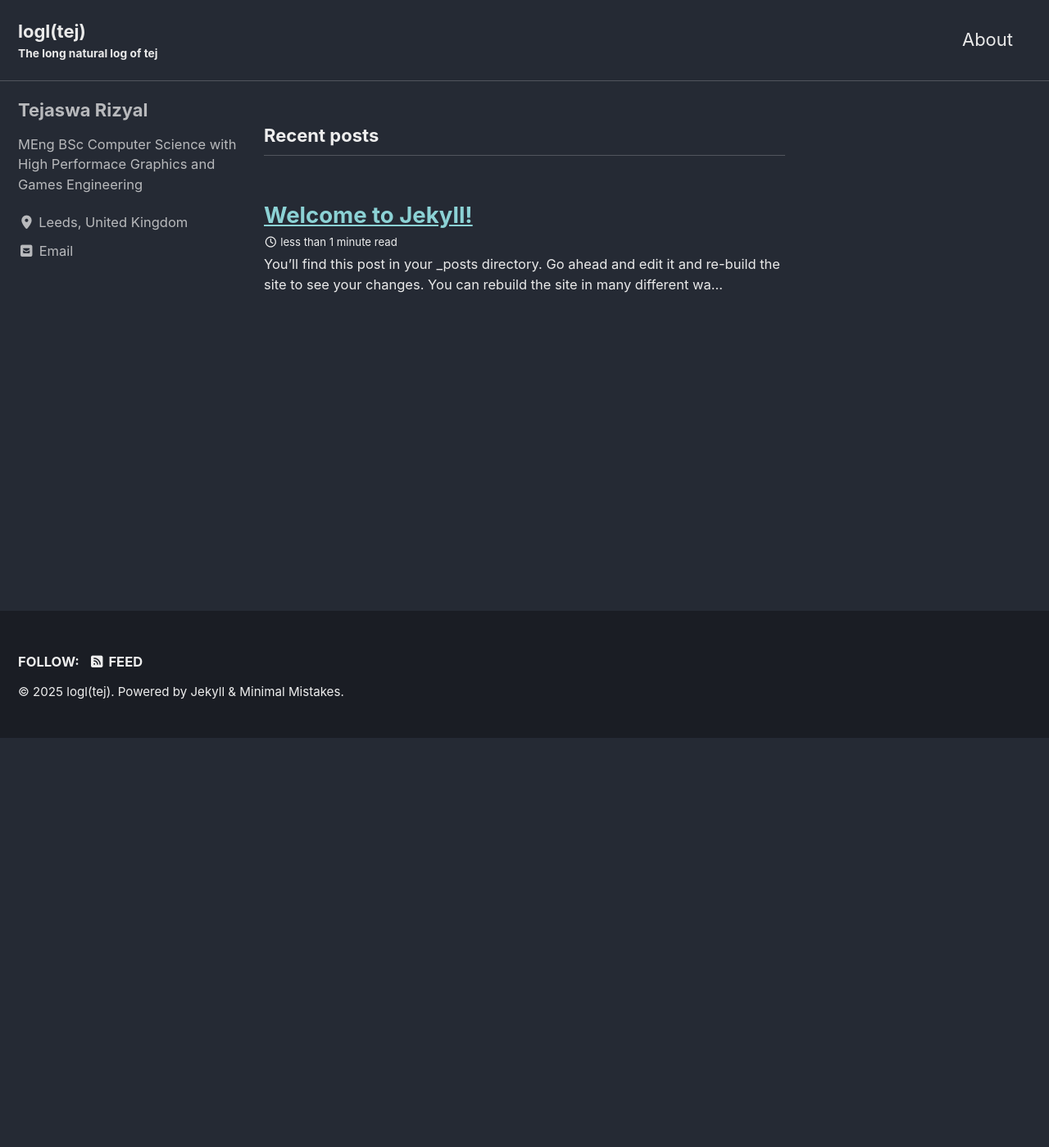
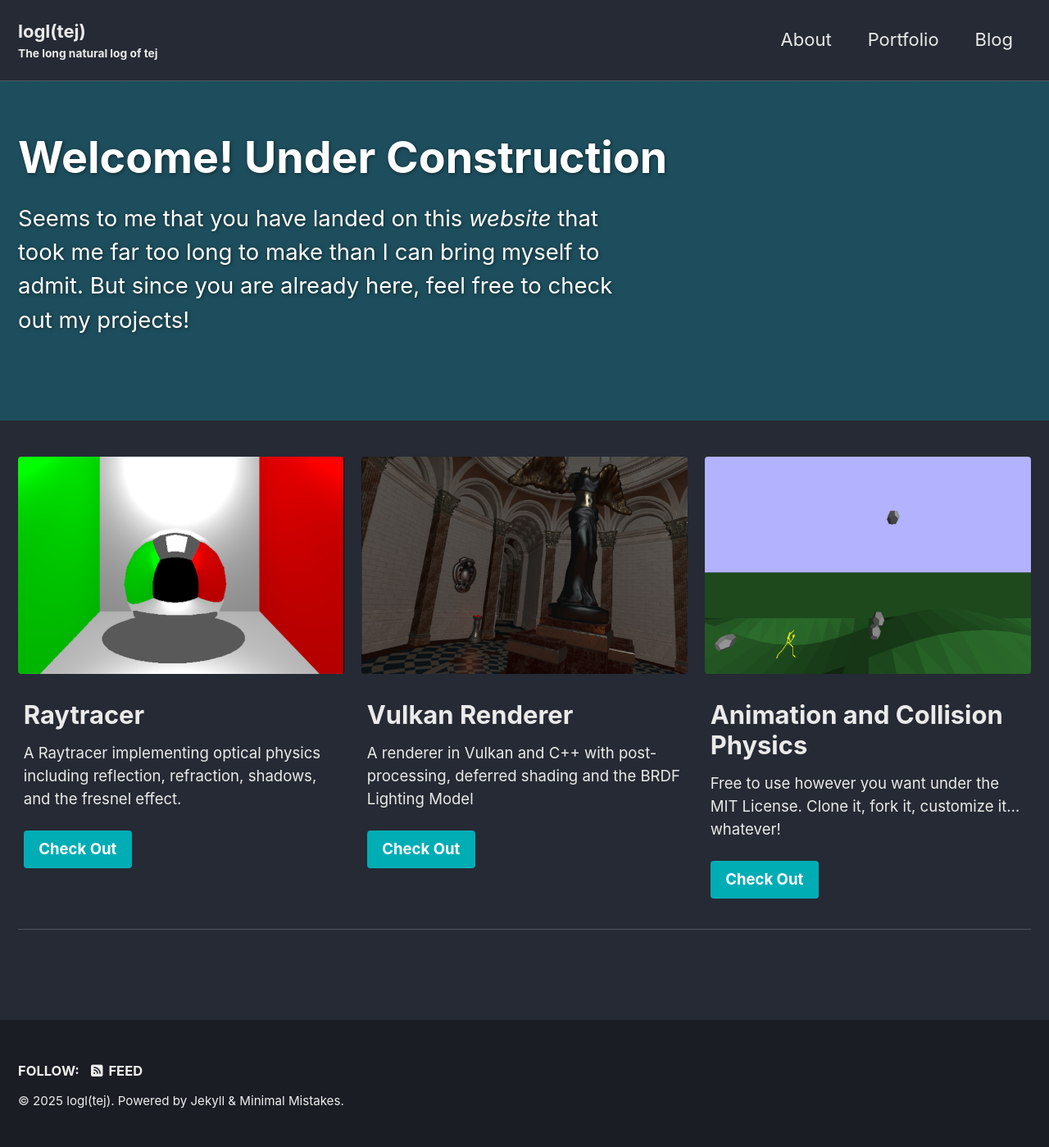
Before and after one commit to trizyal/trizyal.github.io, a Jekyll site: the page built from _pages/home.md, in a window 1280 px wide. Shown: the whole page at 82% size. Built offline with Jekyll 4.4.1, drawn with Linux system fonts in a browser that asks for light colours; cached includes are drawn as plain includes; the list of posts is cut into pages by our own code; before the commit the page ends 900 px from its top, so only the background shows below that.

Commit message:
added some images and about me

```diff
--- a/_pages/about.md
+++ b/_pages/about.md
@@ -5,4 +5,18 @@ toc: true
 layout: archive
 ---
 
-helllo
+Hey there internet neighbour!
+
+My name is Tejaswa Rizyal, but I generally go by *Tej*.
+There are many reasons for that but the easiest to explain is that I just have always been refered to as Tej since I was a child.
+
+I am currently in my my final year of MEng BSc Computer Science with High Performance Graphics and Games Engineering.
+I have an interest in High Performance C/C++ Programming and Modern Graphics and rendering systems.
+I also am interested in computer arithmetics, especially floating point accuracies and inconsistencies.
+
+My projects are in Vulkan and OpenGL with C++. Developed a Rendering Tool in Vulkan which implements different techniques including but not limited to
+post-processing, deferred shading, BRDF lighting model, and different debugging visualizations.
+
+I have also created a CPU based raytracer that uses optical physics to implement shadows, refraction, reflection and total internal reflection.
+
+More of my projects and be seen in my [portfolio]({{ "/portfolio/" | relative_url }}).
--- /dev/null
+++ b/_pages/home.md
@@ -0,0 +1,34 @@
+---
+layout: splash
+title: Welcome! Under Construction
+permalink: /
+header:
+    overlay_color: "#3b9cba"
+    overlay_filter: "0.5"
+excerpt: >
+      Seems to me that you have landed on this <i>website</i> that took me far too long to make than I can bring myself to admit. But since you are already here, feel free to check out my projects!
+feature_row:
+  - image_path: /assets/images/raytracer.png
+    alt: "raytracer"
+    title: "Raytracer"
+    excerpt: "A Raytracer implementing optical physics including reflection, refraction, shadows, and the fresnel effect."
+    url: "/portfolio/"
+    btn_class: "btn--primary"
+    btn_label: "Check Out"
+  - image_path: /assets/images/deferred.png
+    alt: "vulkan rendered"
+    title: "Vulkan Renderer"
+    excerpt: "A renderer in Vulkan and C++ with post-processing, deferred shading and the BRDF Lighting Model"
+    url: "/portfolio/"
+    btn_class: "btn--primary"
+    btn_label: "Check Out"
+  - image_path: /assets/images/animation.png
+    alt: "animation"
+    title: "Animation and Collision Physics"
+    excerpt: "Free to use however you want under the MIT License. Clone it, fork it, customize it... whatever!"
+    url: "/portfolio/"
+    btn_class: "btn--primary"
+    btn_label: "Check Out"
+---
+
+{% include feature_row %}
--- a/index.html
+++ b/index.html
@@ -1,4 +1,5 @@
 ---
 layout: home
-author_profile: true
+permalink: /posts/
+hidden: true
 ---
```
Also changed, not shown: _data/navigation.yml (+4 -4 lines), _pages/myjourney.md (added, +22 -0 lines), _pages/portfolio.md (added, +6 -0 lines), assets/images/animation.png (added), assets/images/deferred.png (added), assets/images/fresnelrefraction.png (added), assets/images/raytracer.png (added), assets/images/reflection.png (added), assets/images/shadows.png (added).
